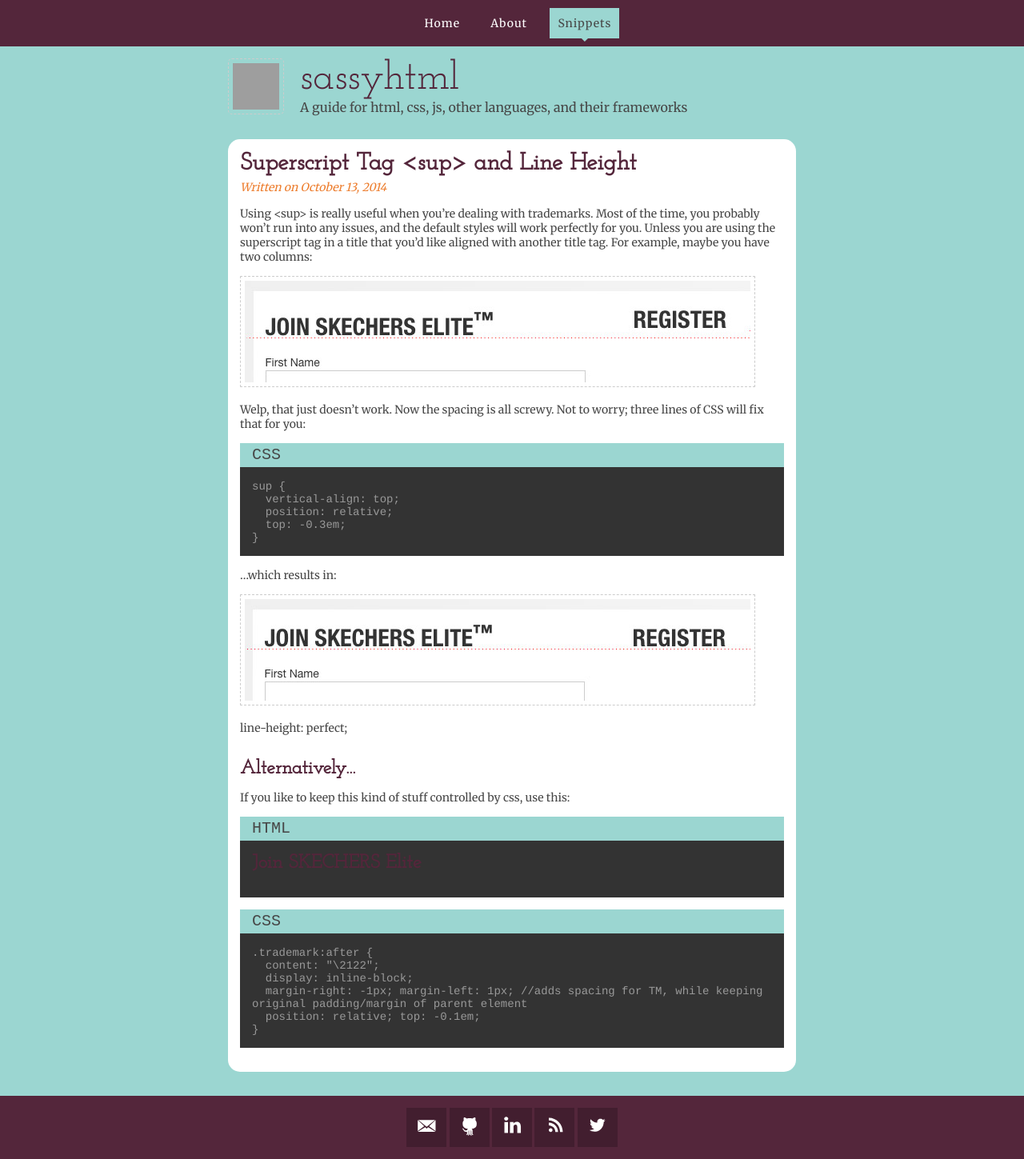
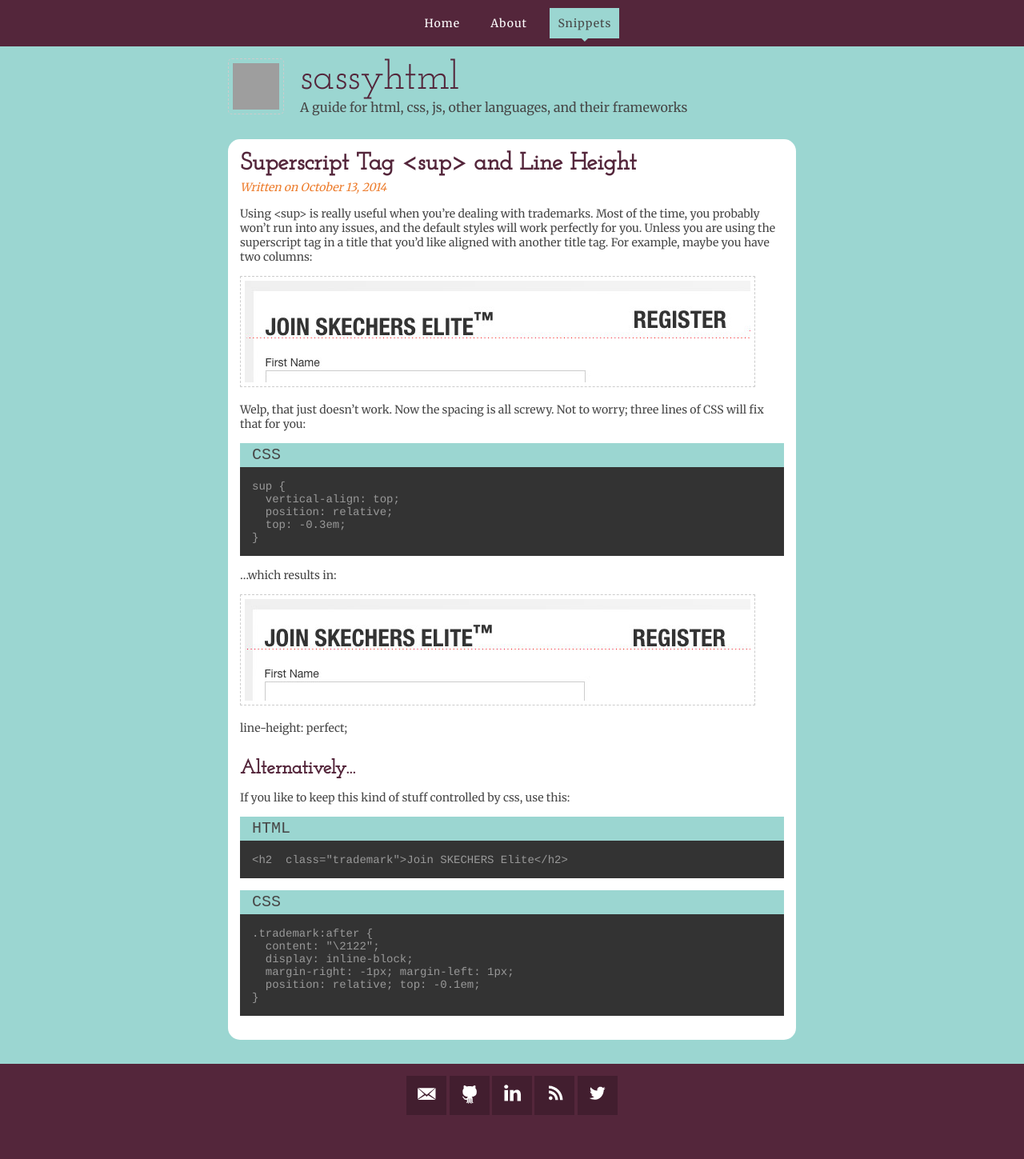
Before and after one commit to kaela/sassyhtml, a Jekyll site: the page built from _posts/css/2014-10-13-superscript-tag-sup-line-height.md, in a window 1280 px wide. Shown: the whole page at 80% size. Built offline with Jekyll 4.4.1, drawn with Linux system fonts in a browser that asks for light colours; comment, search, counter and statistics services are not loaded; after the commit the page ends 1409 px from its top, so only the background shows below that; grey boxes are pictures that could not be loaded.

Commit message:
Adds alternative css

```diff
--- a/_posts/css/2014-10-13-superscript-tag-sup-line-height.md
+++ b/_posts/css/2014-10-13-superscript-tag-sup-line-height.md
@@ -30,14 +30,14 @@
 If you like to keep this kind of stuff controlled by css, use this:
 
 <pre class="language-html"><code>
-<h2  class="trademark">Join SKECHERS Elite</h2>
+&lt;h2  class="trademark">Join SKECHERS Elite&lt;/h2>
 </code></pre>
 
 <pre class="language-css"><code>
 .trademark:after {
   content: "\2122";
   display: inline-block;
-  margin-right: -1px; margin-left: 1px; //adds spacing for TM, while keeping original padding/margin of parent element
+  margin-right: -1px; margin-left: 1px;
   position: relative; top: -0.1em;
 }
 </code></pre>
```
